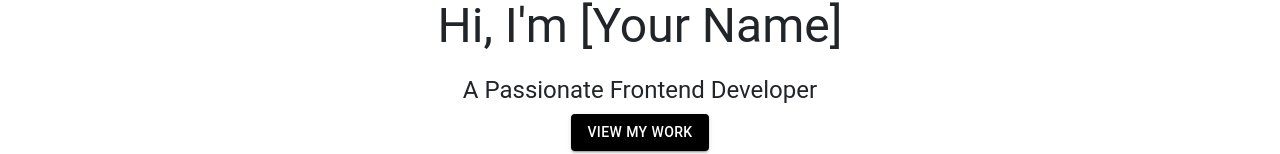
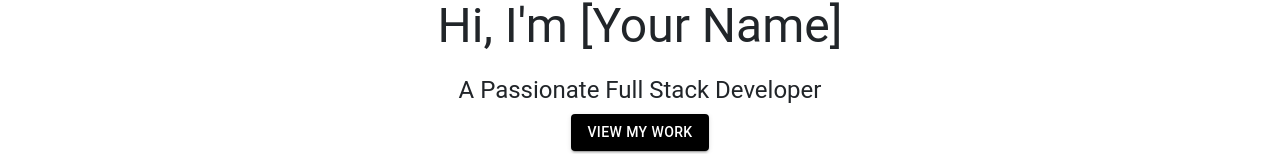
Before and after one commit to pradip1232/2.my-portfolio-using-reactjs, a React (Create React App) app: page / in a window 1280 px wide. Shown: the part 655-809 px from the top of the page. Built offline with nearby package versions, Linux system fonts and the light colour scheme.

Commit message:
home page

```diff
--- a/src/Component/Hero.jsx
+++ b/src/Component/Hero.jsx
@@ -19,7 +19,7 @@ const Hero = () => {
           Hi, I'm [Your Name]
         </Typography>
         <Typography variant="h5" component="h2" gutterBottom>
-          A Passionate Frontend Developer
+          A Passionate Full Stack Developer
         </Typography>
         <Button
           variant="contained"
```
